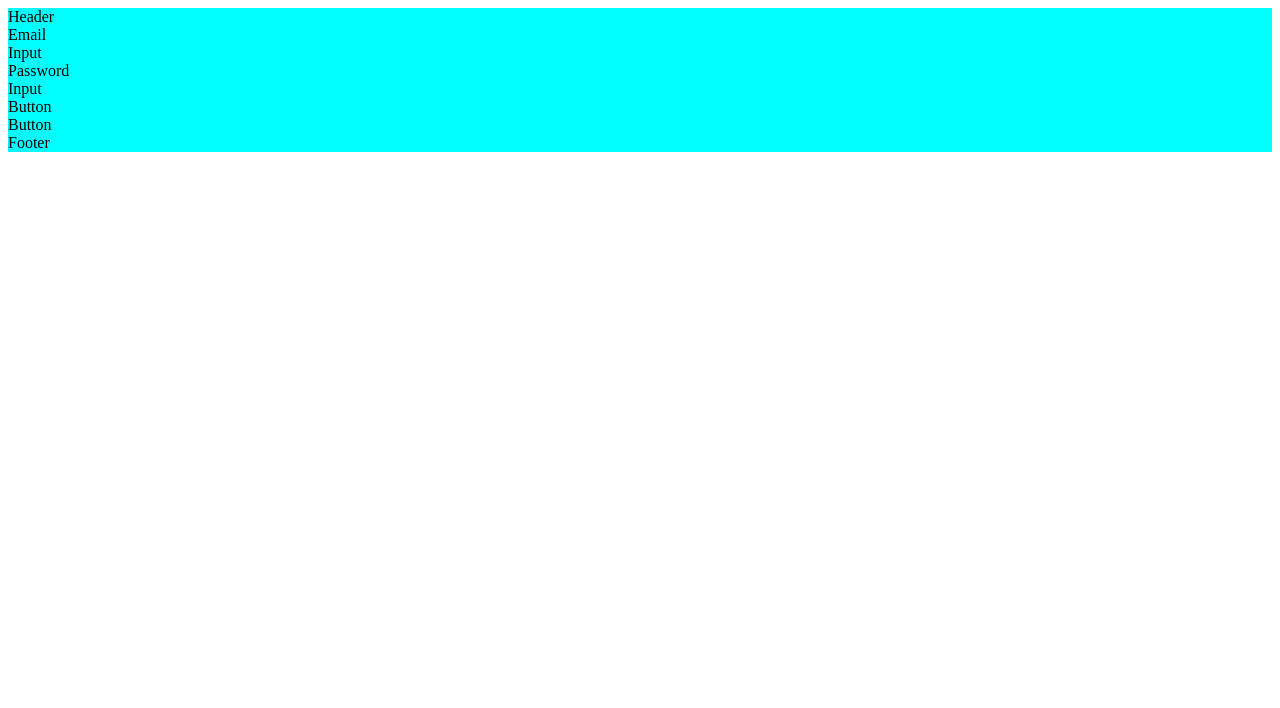
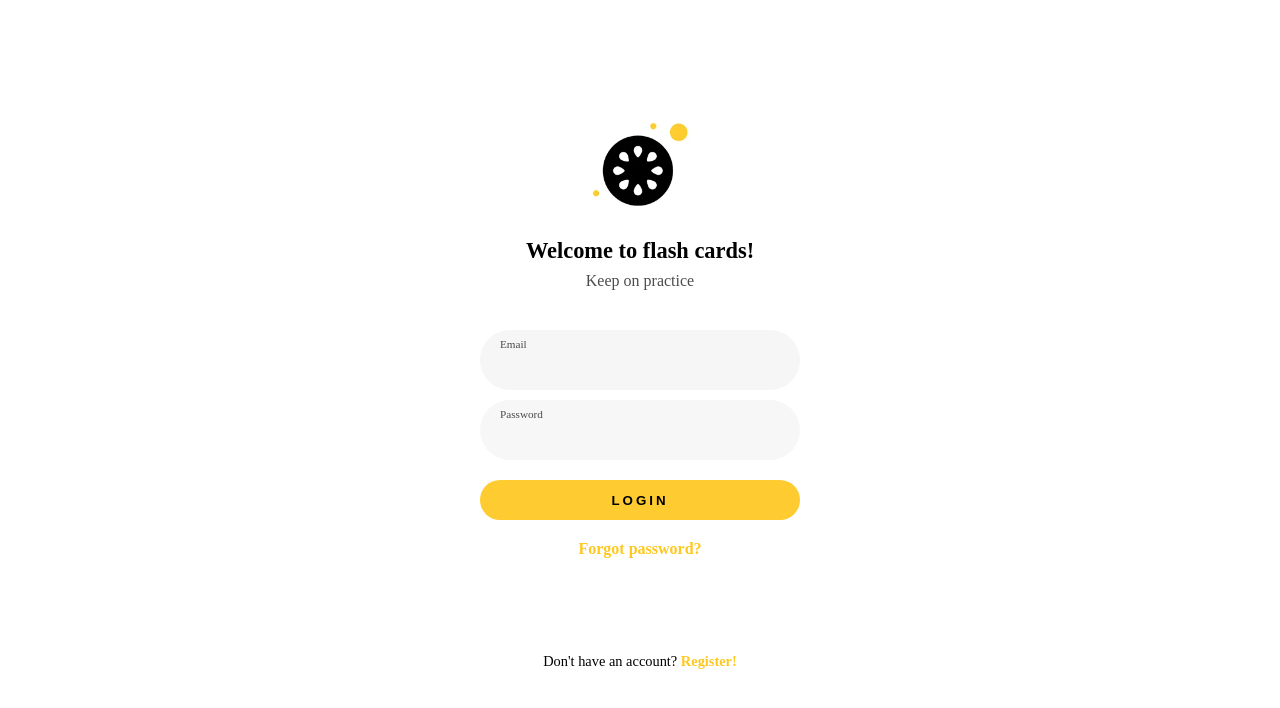
Before and after one commit to DevArthuro/react-advance, a React (Vite) app in the folder 8.Card-english-manager/: page /login in a window 1280 px wide. Shown: the top 708 px of the page. Built offline with nearby package versions, Linux system fonts and the light colour scheme.

Commit message:
style: login form

```diff
--- a/8.Card-english-manager/src/App.tsx
+++ b/8.Card-english-manager/src/App.tsx
@@ -1,12 +1,15 @@
 import { Outlet } from "react-router-dom";
 import PublicWraper from "./routes/wraps/public";
 import PrivateWraper from "./routes/wraps/private";
+import { Suspense } from "react";
 
 function App() {
   return (
     <>
-      <PrivateWraper />
-      <PublicWraper />
+      <Suspense fallback={<div className="load">Loading</div>}>
+        <PrivateWraper />
+        <PublicWraper />
+      </Suspense>
       <Outlet />
     </>
   );
--- /dev/null
+++ b/8.Card-english-manager/src/index.scss
@@ -0,0 +1,5 @@
+* {
+  box-sizing: border-box;
+  margin: 0;
+  padding: 0;
+}
--- a/8.Card-english-manager/src/main.tsx
+++ b/8.Card-english-manager/src/main.tsx
@@ -4,6 +4,7 @@ import App from "./App.tsx";
 import { Provider } from "react-redux";
 import store from "./store/index.ts";
 import { BrowserRouter } from "react-router-dom";
+import "./index.scss";
 
 createRoot(document.getElementById("root")!).render(
   <StrictMode>
--- a/8.Card-english-manager/src/pages/Login/components/CardLogin.tsx
+++ b/8.Card-english-manager/src/pages/Login/components/CardLogin.tsx
@@ -5,22 +5,38 @@ import Input from "./partials/InputText";
 
 const CardLogin = () => {
   return (
-    <div className="login">
+    <div className="form">
       <Header />
+      <form
+        onSubmit={(e) => {
+          e.preventDefault();
+        }}
+        className="form-login"
+      >
         <div className="inputs">
           <div className="email">
+            <Input title="Email" className="email" id="email" type="email">
               <label htmlFor="email">Email</label>
-          <Input />
+            </Input>
           </div>
           <div className="password">
+            <Input
+              className="password"
+              id="password"
+              title="Password"
+              type="password"
+            >
               <label htmlFor="password">Password</label>
-          <Input />
+            </Input>
           </div>
         </div>
         <div className="buttons">
-        <Button />
-        <Button />
+          <Button
+            title="Login"
+            attributes={{ type: "submit", className: "button-login" }}
+          />
         </div>
+      </form>
       <Footer />
     </div>
   );
--- a/8.Card-english-manager/src/pages/Login/components/partials/Button.tsx
+++ b/8.Card-english-manager/src/pages/Login/components/partials/Button.tsx
@@ -1,5 +1,12 @@
-const Button = () => {
-  return <div>Button</div>;
+import { ButtonHTMLAttributes } from "react";
+
+interface Props {
+  title: string;
+  attributes?: ButtonHTMLAttributes<HTMLButtonElement>;
+}
+
+const Button: React.FC<Props> = ({ title, attributes }) => {
+  return <button {...attributes}>{title}</button>;
 };
 
 export default Button;
--- a/8.Card-english-manager/src/pages/Login/components/partials/Footer.tsx
+++ b/8.Card-english-manager/src/pages/Login/components/partials/Footer.tsx
@@ -1,5 +1,14 @@
+import { Link } from "react-router-dom";
+
 const Footer = () => {
-  return <div>Footer</div>;
+  return (
+    <div className="footer-form">
+      <Link to="/forgot-password">Forgot password?</Link>
+      <p>
+        Don't have an account? <Link to="/register">Register!</Link>
+      </p>
+    </div>
+  );
 };
 
 export default Footer;
--- a/8.Card-english-manager/src/pages/Login/components/partials/Header.tsx
+++ b/8.Card-english-manager/src/pages/Login/components/partials/Header.tsx
@@ -1,5 +1,15 @@
 const Header = () => {
-  return <div>Header</div>;
+  return (
+    <div className="header-form">
+      <div className="logo">
+        <img src="/logo-form.png" alt="" />
+      </div>
+      <div className="title">
+        <h1>Welcome to flash cards</h1>
+        <p>Keep on practice</p>
+      </div>
+    </div>
+  );
 };
 
 export default Header;
--- a/8.Card-english-manager/src/pages/Login/components/partials/InputText.tsx
+++ b/8.Card-english-manager/src/pages/Login/components/partials/InputText.tsx
@@ -1,5 +1,18 @@
-const Input = () => {
-  return <div>Input</div>;
+interface Props {
+  className: string;
+  children: React.ReactNode;
+  title: string;
+  id: string;
+  type?: string;
+}
+
+const Input: React.FC<Props> = ({ type, id, children, title }) => {
+  return (
+    <>
+      <input type={type || "text"} name={title} id={id} />
+      {children}
+    </>
+  );
 };
 
 export default Input;
--- a/8.Card-english-manager/src/pages/Login/index.tsx
+++ b/8.Card-english-manager/src/pages/Login/index.tsx
@@ -3,9 +3,9 @@ import "./sass/index.scss";
 
 const Login = () => {
   return (
-    <>
+    <div className="login-container">
       <CardLogin />
-    </>
+    </div>
   );
 };
 
--- a/8.Card-english-manager/src/pages/Login/sass/index.scss
+++ b/8.Card-english-manager/src/pages/Login/sass/index.scss
@@ -1,3 +1,115 @@
-.login {
-  background-color: aqua;
+.login-container {
+  background-color: white;
+  width: 100%;
+  height: 100vh;
+  position: relative;
+  .form {
+    width: 100%;
+    max-width: 380px;
+    max-height: 640px;
+    height: 100%;
+    display: grid;
+    grid-template-rows: repeat(3, 1fr);
+    padding: 30px 20px;
+    gap: 20px;
+    position: absolute;
+    top: 50%;
+    left: 50%;
+    transform: translate(-50%, -50%);
+    .header-form {
+      display: flex;
+      flex-direction: column;
+      gap: 20px;
+      justify-content: center;
+      align-items: center;
+      padding: 0 40px;
+      .title {
+        text-align: center;
+        h1 {
+          font-size: 1.4rem;
+          &::after {
+            content: "!";
+          }
+        }
+        p {
+          font-size: 1rem;
+          opacity: 0.7;
+          margin-top: 8px;
+        }
+      }
+    }
+    .form-login {
+      padding: 20px 10px 0;
+      display: flex;
+      flex-direction: column;
+      gap: 20px;
+      .inputs {
+        display: flex;
+        flex-direction: column;
+        gap: 10px;
+        & > div {
+          width: 100%;
+          height: 60px;
+          position: relative;
+          input {
+            width: 100%;
+            height: 100%;
+            outline: none;
+            border: 0;
+            background-color: #f6f6f6;
+            border-radius: 30px;
+            padding: 25px 20px;
+            font-size: 0.8rem;
+            &[type="password"] {
+              letter-spacing: 4px;
+              font-size: 0.9rem;
+              opacity: 0.8;
+            }
+          }
+
+          label {
+            position: absolute;
+            top: 8px;
+            left: 20px;
+            font-size: 0.7rem;
+            opacity: 0.7;
+          }
+        }
+      }
+      .buttons {
+        display: flex;
+        flex-direction: column;
+        gap: 10px;
+        button {
+          width: 100%;
+          height: 40px;
+          border: 0px;
+          outline: none;
+          border-radius: 30px;
+          background-color: #fecc30;
+          text-transform: uppercase;
+          letter-spacing: 3px;
+          font-weight: bolder;
+          &:hover {
+            opacity: 0.8;
+          }
+        }
+      }
+    }
+    .footer-form {
+      display: flex;
+      flex-direction: column;
+      justify-content: space-between;
+      padding-bottom: 20px;
+      align-items: center;
+      a {
+        text-decoration: none;
+        color: #ffc821;
+        font-weight: bolder;
+      }
+      p {
+        font-size: 0.9rem;
+      }
+    }
+  }
 }
```
Also changed, not shown: 8.Card-english-manager/public/forgot-password.png (added), 8.Card-english-manager/public/logo-form.png (added). Lines whose indentation alone changed are shown as unchanged.
